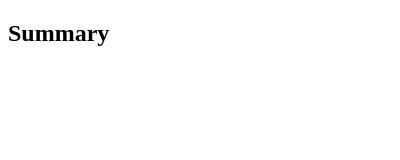
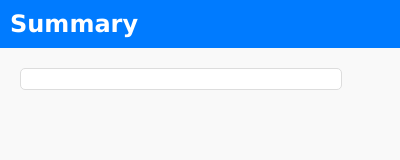
Before and after one commit to reigon/YoutubeExtension, a browser extension: page Extension/popup.html in a window 400 px wide. Drawn offline with Linux system fonts and the light colour scheme.

Commit message:
Popup design improvements

```diff
--- a/Extension/popup.html
+++ b/Extension/popup.html
@@ -3,11 +3,29 @@
 <head>
   <title>YouTube Captions</title>
   <style>
+    body {
+      font-family: Verdana, sans-serif;
+      margin: 0;
+      padding: 0;
+      background-color: #f9f9f9;
+    }
+    h2 {
+      background-color: #007BFF;
+      color: white;
+      padding: 10px;
+      margin: 0;
+    }
     #captions {
+      font-family: 'Verdana', sans-serif;
       width: 300px; /* adjust as needed */
       white-space: pre-wrap; /* this makes the text wrap */
       word-wrap: break-word; /* this breaks long words onto the next line */
-      font-size: 13px; /* adjust as needed */
+      font-size: 14px; /* adjust as needed */
+      padding: 10px;
+      border: 1px solid #ddd;
+      border-radius: 5px;
+      margin: 20px;
+      background-color: white;
     }
   </style>
 </head>
@@ -17,15 +35,3 @@
   <script src="popup.js"></script>
 </body>
 </html>
-
-
-<!--
-<h1>YouTube Captions</h1>
-  <form id="captionForm">
-    <label for="videoID">Video ID:</label><br>
-    <input type="text" id="videoID" name="videoID"><br>
-    <label for="lang">Language:</label><br>
-    <input type="text" id="lang" name="lang"><br>
-    <input type="submit" value="Get Captions">
-  </form>
-  -->
--- a/Extension/popup.js
+++ b/Extension/popup.js
@@ -14,7 +14,6 @@ chrome.tabs.query({active: true, currentWindow: true}, function(tabs) {
   if (url.includes("youtube.com/watch?v=")) {
     const videoID = getVideoID(url);
     const lang = 'en'; // replace with desired language or input field
-
     chrome.runtime.sendMessage({videoID, lang}, function(response) {
       document.getElementById('captions').innerText = response.concatenatedText;
     });
```
Also changed, not shown: 2 other files.
